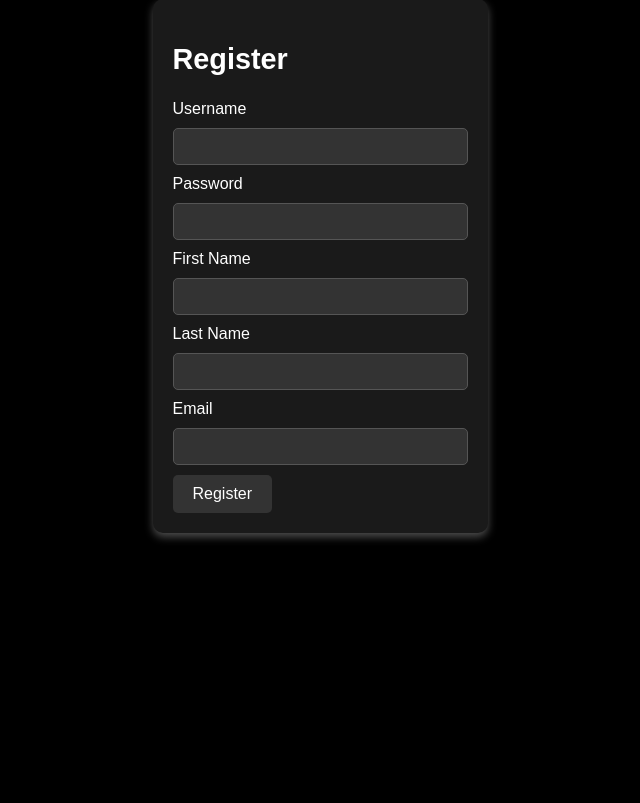
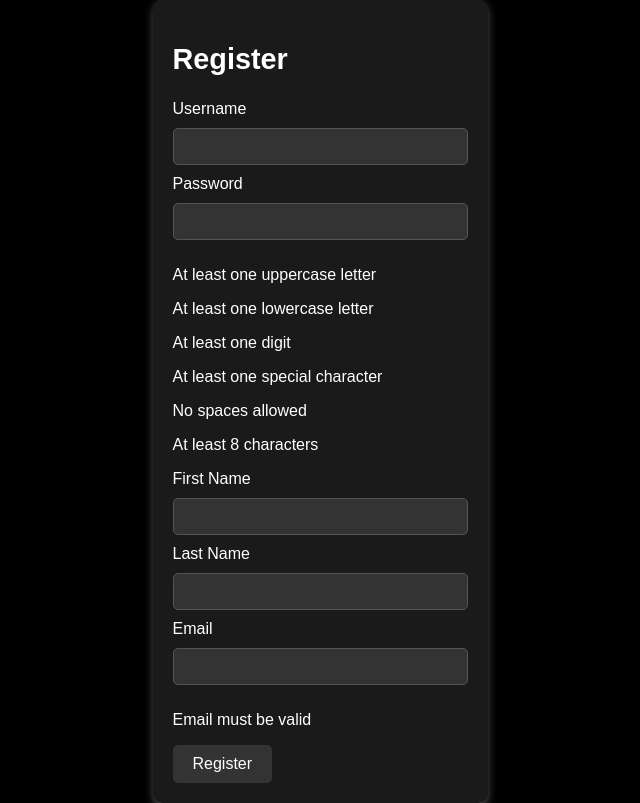
Before and after one commit to dvorakman/csci262-group-project, a Flask app: page /register in a window 1280 px wide. Shown: the part 81-884 px from the top of the page, without its empty margins (320-960 px from the left). Before the commit the page ends 622 px from the top, so only its background shows below. Run offline with Flask 3, Linux system fonts and the light colour scheme.

Commit message:
Refactor password validation in registration form

```diff
--- a/app/forms.py
+++ b/app/forms.py
@@ -1,6 +1,8 @@
+# app/forms.py
 from flask_wtf import FlaskForm
 from wtforms import StringField, PasswordField, SubmitField
 from wtforms.validators import DataRequired, Length, Email
+from app.utils.validators import has_uppercase, has_lowercase, has_digit, has_special, no_spaces, valid_email
 
 class LoginForm(FlaskForm):
     username = StringField('Username', validators=[DataRequired()])
@@ -10,9 +12,17 @@
 class RegisterForm(FlaskForm):
     first_name = StringField('First Name', validators=[DataRequired(), Length(min=2, max=50)])
     last_name = StringField('Last Name', validators=[DataRequired(), Length(min=2, max=50)])
-    email = StringField('Email', validators=[DataRequired(), Email()])
+    email = StringField('Email', validators=[DataRequired(), Email(), valid_email])
     username = StringField('Username', validators=[DataRequired(), Length(min=2, max=50)])
-    password = PasswordField('Password', validators=[DataRequired(), Length(min=6)])
+    password = PasswordField('Password', validators=[
+        DataRequired(),
+        Length(min=8),
+        has_uppercase,
+        has_lowercase,
+        has_digit,
+        has_special,
+        no_spaces
+    ])
     submit = SubmitField('Register')
 
 class MFAForm(FlaskForm):
--- a/app/routes.py
+++ b/app/routes.py
@@ -67,6 +67,7 @@
                 user = User(user_id, username, hashed_password, mfa_secret)
                 login_user(user)
                 flash('Registration successful, please set up MFA', 'success')
+                flash('Redirecting to MFA setup', 'info')
                 return redirect(url_for('main.mfa_setup', user_id=user_id))
             else:
                 flash('Username already exists', 'danger')
@@ -85,6 +86,7 @@
 
     if not user_data:
         flash('User not found', 'danger')
+        flash('Redirecting to registration page', 'info')
         return redirect(url_for('main.register'))
 
     totp = pyotp.TOTP(user_data['mfa_secret'])
@@ -102,6 +104,7 @@
             user_data['mfa_completed'] = True
             flash('MFA setup completed successfully!', 'success')
             logout_user()  # Log the user out
+            flash('Please log in again to complete the process', 'info')
             return redirect(url_for('main.login'))  # Redirect to the login page
         else:
             flash('Invalid OTP, please try again.', 'danger')
@@ -123,6 +126,7 @@
                     user_data['mfa_completed'] = True
                     break
             flash('MFA completed successfully!', 'success')
+            flash('Redirecting to dashboard', 'info')
             return redirect(url_for('main.dashboard'))  # Redirect to the dashboard or another page
         else:
             flash('Invalid OTP', 'danger')
--- /dev/null
+++ b/app/static/js/registration_validation.js
@@ -0,0 +1,30 @@
+// static/js/password_validation.js
+document.addEventListener('DOMContentLoaded', function() {
+    const passwordInput = document.querySelector('input[name="password"]');
+    const emailInput = document.querySelector('input[name="email"]');
+    const criteria = {
+        uppercase: document.getElementById('uppercase'),
+        lowercase: document.getElementById('lowercase'),
+        digit: document.getElementById('digit'),
+        special: document.getElementById('special'),
+        noSpaces: document.getElementById('no-spaces'),
+        minLength: document.getElementById('min-length'),
+        emailValidity: document.getElementById('email-validity')
+    };
+
+    passwordInput.addEventListener('input', function() {
+        const password = passwordInput.value;
+        criteria.uppercase.style.color = /[A-Z]/.test(password) ? 'green' : 'red';
+        criteria.lowercase.style.color = /[a-z]/.test(password) ? 'green' : 'red';
+        criteria.digit.style.color = /\d/.test(password) ? 'green' : 'red';
+        criteria.special.style.color = /[!@#$%^&*(),.?":{}|<>]/.test(password) ? 'green' : 'red';
+        criteria.noSpaces.style.color = /\s/.test(password) ? 'red' : 'green';
+        criteria.minLength.style.color = password.length >= 8 ? 'green' : 'red';
+    });
+
+    emailInput.addEventListener('input', function() {
+        const email = emailInput.value;
+        const emailPattern = /^[^\s@]+@[^\s@]+\.[^\s@]+$/;
+        criteria.emailValidity.style.color = emailPattern.test(email) ? 'green' : 'red';
+    });
+});
--- a/app/templates/base.html
+++ b/app/templates/base.html
@@ -101,6 +101,15 @@
         {% endif %}
     </header>
     <div class="container">
+        {% with messages = get_flashed_messages(with_categories=true) %}
+            {% if messages %}
+                <ul class="flashes">
+                    {% for category, message in messages %}
+                        <li class="flash {{ category }}">{{ message }}</li>
+                    {% endfor %}
+                </ul>
+            {% endif %}
+        {% endwith %}
         {% block content %}{% endblock %}
     </div>
 </body>
--- a/app/templates/register.html
+++ b/app/templates/register.html
@@ -13,6 +13,14 @@
         {{ form.password.label }}<br>
         {{ form.password(size=32) }}
     </div>
+    <div id="password-criteria">
+        <p id="uppercase">At least one uppercase letter</p>
+        <p id="lowercase">At least one lowercase letter</p>
+        <p id="digit">At least one digit</p>
+        <p id="special">At least one special character</p>
+        <p id="no-spaces">No spaces allowed</p>
+        <p id="min-length">At least 8 characters</p>
+    </div>
     <div>
         {{ form.first_name.label }}<br>
         {{ form.first_name(size=32) }}
@@ -24,7 +32,11 @@
     <div>
         {{ form.email.label }}<br>
         {{ form.email(size=32) }}
+        <p id="email-validity">Email must be valid</p>
     </div>
     <button type="submit">Register</button>
 </form>
+
+<!-- Include the JavaScript file -->
+<script src="{{ url_for('static', filename='js/registration_validation.js') }}"></script>
 {% endblock %}
--- a/config.py
+++ b/config.py
@@ -4,6 +4,12 @@
 class Config:
     SECRET_KEY = os.environ.get('SECRET_KEY', 'super_duper_ultra_secret_default_key')
     PEPPER = os.environ.get('PEPPER', urandom(16))
+    PASSWORD_MIN_LENGTH = 8
+    PASSWORD_UPPERCASE = True
+    PASSWORD_LOWERCASE = True
+    PASSWORD_DIGIT = True
+    PASSWORD_SPECIAL = True
+    PASSWORD_NO_SPACES = True
     SESSION_COOKIE_HTTPONLY = True
     SESSION_COOKIE_SECURE = True
     SESSION_COOKIE_SAMESITE = 'Lax'
```
Also changed, not shown: app/utils/security.py (+11 -10 lines), app/utils/validators.py (added, +27 -0 lines).
